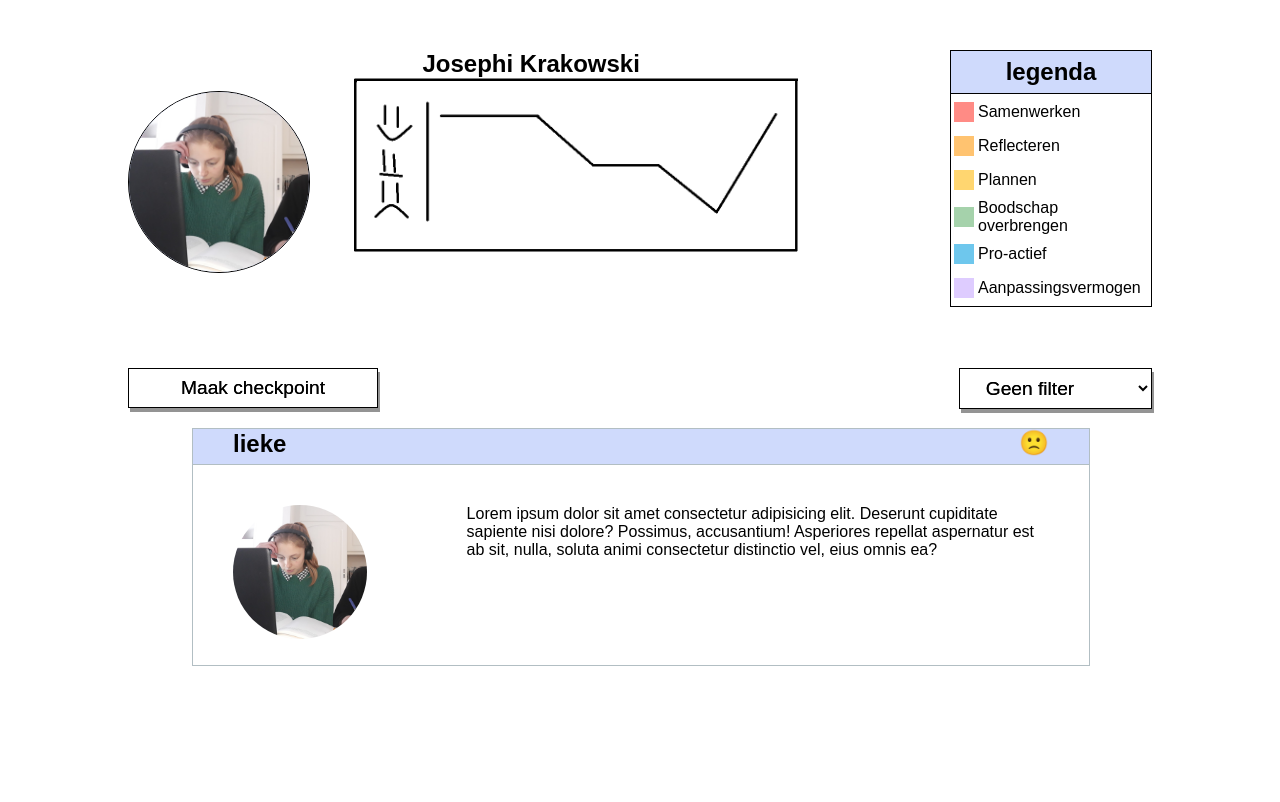
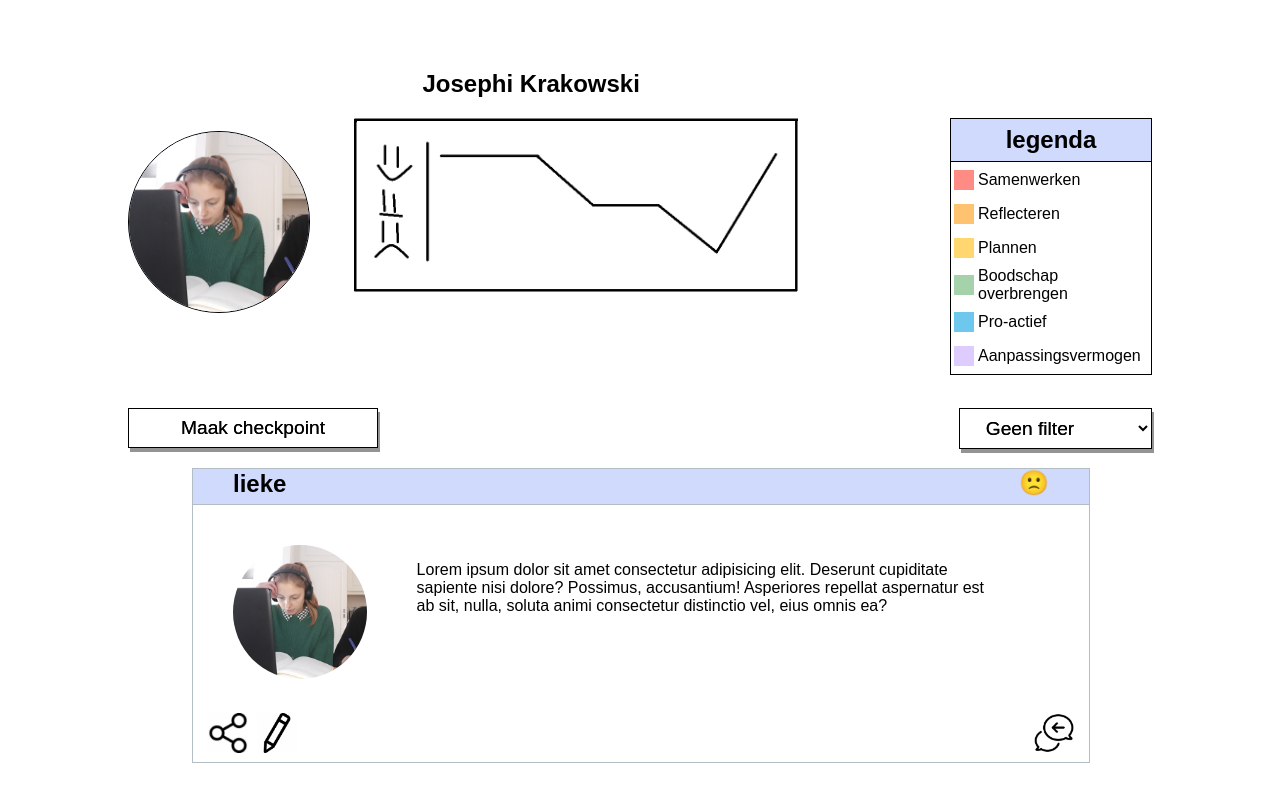
Before and after one commit to FinndeJong/PeLeP, a plain HTML site: page html/index.html in a window 1280 px wide. Shown: the top 802 px of the page. Drawn offline with Linux system fonts and the light colour scheme; no server answers.

Commit message:
Icons added
icons added en kleine style aanpassingen

```diff
--- a/css/default.css
+++ b/css/default.css
@@ -1,6 +1,3 @@
-*{
-  margin: auto;
-}
 html,body{
   margin: 0;
   font-family: 'Monserrat', sans-serif;
@@ -205,6 +202,7 @@ font-family: 'Roboto', sans-serif; */
   float: right;
 
   margin-right: 10%;
+  margin-top: 68px;
 
   border: black 1px solid;
   background-color: var(--app-color);
@@ -479,7 +477,7 @@ p{
 }
 
 #tekst-pulse{
-  margin-right: 40px;
+  margin-right: 90px;
   margin-left: 40px;
   float: right;
   width: 65%;
@@ -490,6 +488,7 @@ p{
   background-color: white;
   width: 100%;
   border: thin #B2BEC3 solid;
+  border-bottom: none;
   min-height: 200px;
   overflow: auto;
 }
@@ -517,6 +516,108 @@ p{
   margin-left: 40px;
   display: inline-block;
 }
+
+/*competenties */
+.competenties{
+  display: inline-block;
+  text-align: center;
+  height: 20px;
+  border: 0.1px solid black;
+  margin-top: 10px;
+  margin-bottom: 10px;
+  margin-left: 5px;
+  margin-right: 5px;
+  box-shadow: 2px 4px var(--shadow-color);
+}
+.competenties:hover{
+  cursor: pointer;
+}
+
+#samenwerken, #Samenwerken-kies{
+  background-color: var(--samenwerken);
+}
+#Pro-actief, #Pro-actief-kies{
+  background-color: var(--pro-actief);
+}
+#Boodschap, #Boodschap-kies{
+  background-color: var(--boodschap-overbrengen);
+}
+#Reflecteren, #Reflecteren-kies{
+  background-color: var(--reflecteren);
+}
+#Aanpassingsvermogen, #Aanpassingsvermogen-kies{
+  background-color: var(--aanpassingsvermogen);
+}
+#plannen, #Plannen-kies{
+  background-color: var(--plannen);
+}
+
+.competentie{
+  margin-right: 3px;
+  margin-left: 3px;
+}
+
+.competentie:hover{
+  cursor: pointer;
+}
+.foutmelding{
+  color: red;
+  margin-left: 40px;
+}
+
+p{
+  display: inline-block;
+}
+
+.smiley{
+  display: inline-block;
+  color: red;
+  cursor: pointer;
+}
+
+#competenties-gekozen{
+  margin-left: 40px;
+  border-radius: 25px;
+}
+
+.pulse-icons{
+  border:#B2BEC3 solid thin;
+  border-top: none;
+  width: 100%;
+  height: 57px;
+}
+.icon-styling{
+  margin-top: 8px;
+}
+.share-image{
+  display: inline-block;
+
+  width: 40px;
+  height: 40px;
+}
+.share-styling{
+  margin-left: 15px;
+  margin-right: 5px;
+}
+.edit-image{
+  display: inline-block;
+
+  width: 40px;
+  height: 40px;
+}
+.react-image{
+  float: right;
+
+  width: 40px;
+  height: 40px;
+}
+.react-styling{
+  margin-right: 15px;
+}
+
+
+
+
 /* Media Query's */
 
 @media screen and (max-width:1441px){
@@ -745,66 +846,3 @@ p{
     width: 95%;
   }
 }
-
-/*competenties */
-.competenties{
-  display: inline-block;
-  text-align: center;
-  height: 20px;
-  border: 0.1px solid black;
-  margin-top: 10px;
-  margin-bottom: 10px;
-  margin-left: 5px;
-  margin-right: 5px;
-  box-shadow: 2px 4px var(--shadow-color);
-}
-.competenties:hover{
-  cursor: pointer;
-}
-
-#samenwerken, #Samenwerken-kies{
-  background-color: var(--samenwerken);
-}
-#Pro-actief, #Pro-actief-kies{
-  background-color: var(--pro-actief);
-}
-#Boodschap, #Boodschap-kies{
-  background-color: var(--boodschap-overbrengen);
-}
-#Reflecteren, #Reflecteren-kies{
-  background-color: var(--reflecteren);
-}
-#Aanpassingsvermogen, #Aanpassingsvermogen-kies{
-  background-color: var(--aanpassingsvermogen);
-}
-#plannen, #Plannen-kies{
-  background-color: var(--plannen);
-}
-
-.competentie{
-  margin-right: 3px;
-  margin-left: 3px;
-}
-
-.competentie:hover{
-  cursor: pointer;
-}
-.foutmelding{
-  color: red;
-  margin-left: 40px;
-}
-
-p{
-  display: inline-block;
-}
-
-.smiley{
-  display: inline-block;
-  color: red;
-  cursor: pointer;
-}
-
-#competenties-gekozen{
-  margin-left: 40px;
-  border-radius: 25px;
-}
--- a/html/index.html
+++ b/html/index.html
@@ -208,6 +208,17 @@
                                 </div>
                             </div>
                         </div>
+                        <div class="pulse-icons">
+                            <div class="share-image share-styling icon-styling">
+                                <img src="/img/share.png" alt="delen" class="share-image">
+                            </div>
+                            <div class="react-image react-styling icon-styling">
+                                <img src="/img/reageren.png" alt="reageren" class="react-image">
+                            </div>
+                            <div class="edit-image edit-styling icon-styling">
+                                <img src="/img/edit.png" alt="bewerken" class="edit-image">
+                            </div>
+                        </div>
                     </div>
                 </div>
             </div>
```
Also changed, not shown: img/edit.png (added), img/reageren.png (added), img/share.png (added).
